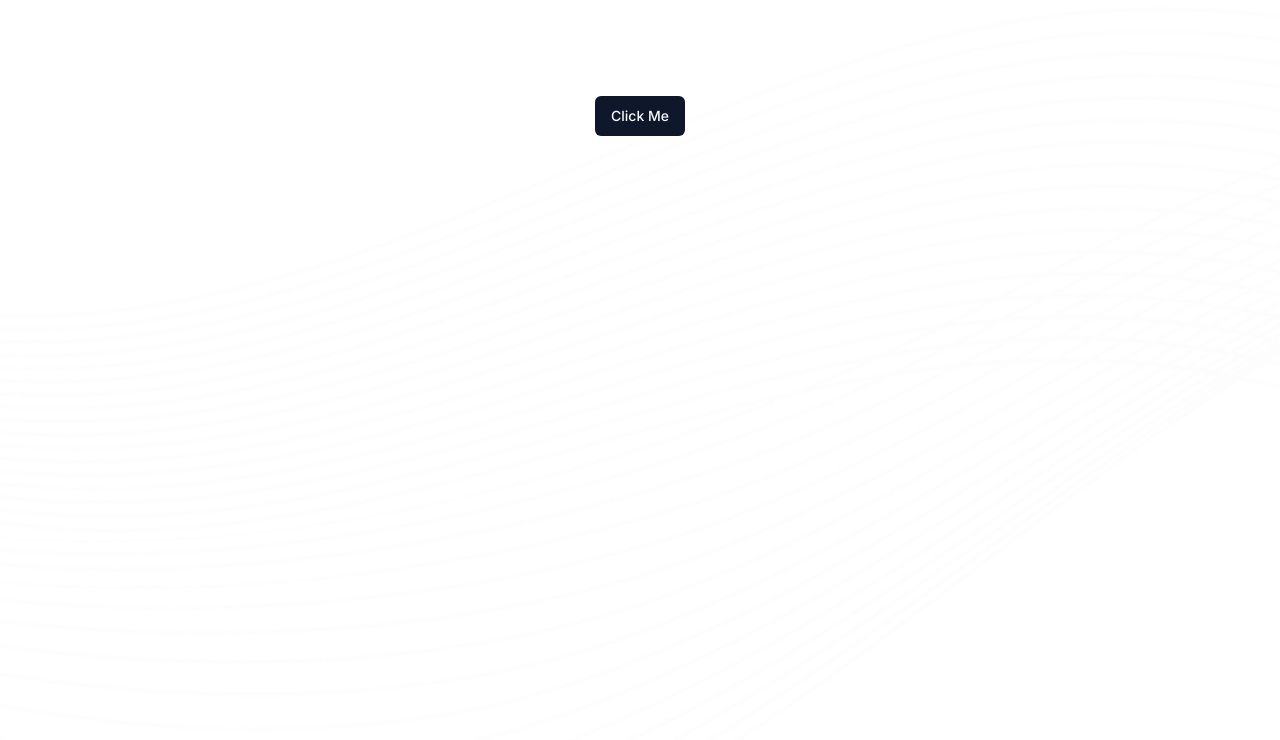
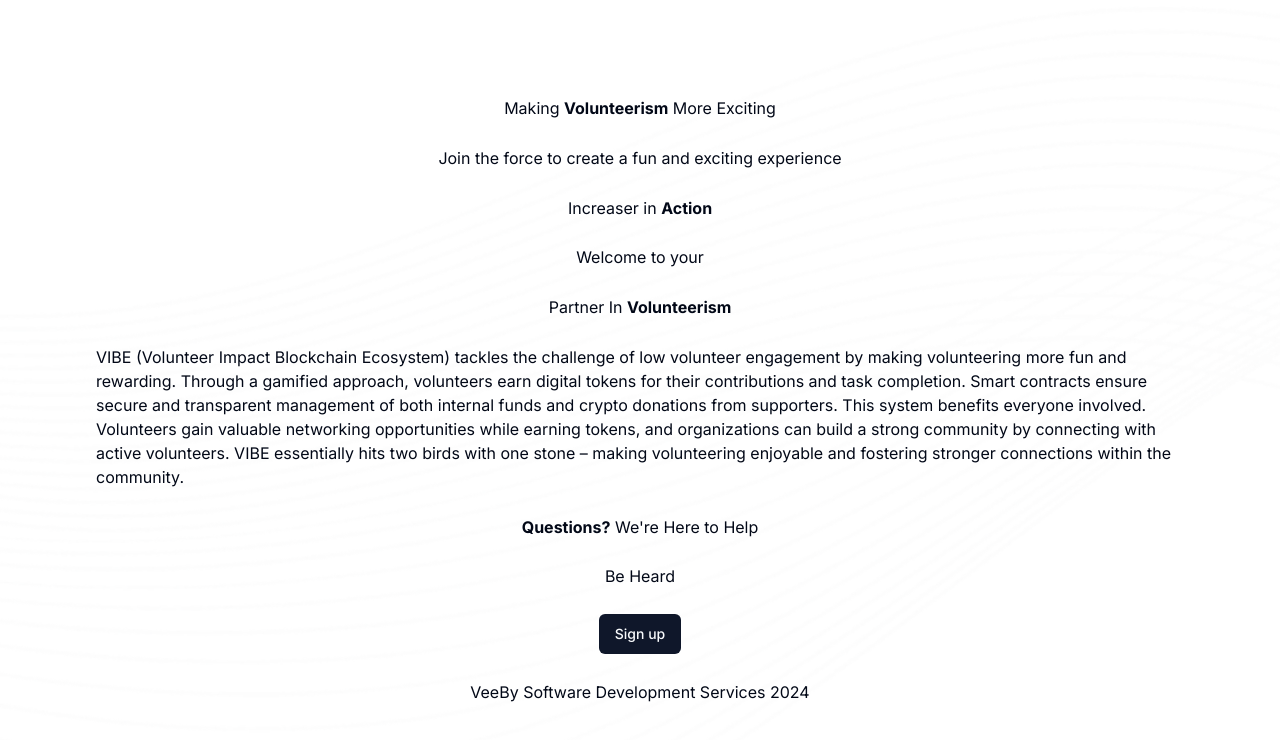
Before and after one commit to Rikitty/IThinkHackathon, a Next.js app in the folder src/VIBE_frontend/: page / in a window 1280 px wide. Shown: the top 740 px of the page. Built offline with nearby package versions, Linux system fonts and the light colour scheme.

Commit message:
Landing Page UI update, Prisma Update Version

```diff
--- a/src/VIBE_backend/package.json
+++ b/src/VIBE_backend/package.json
@@ -3,7 +3,7 @@
     "version": "0.0.0",
     "private": true,
     "dependencies": {
-        "@prisma/client": "^5.17.0",
+        "@prisma/client": "^5.18.0",
         "azle": "^0.19.0",
         "bcrypt": "^5.1.1",
         "cors": "^2.8.5",
@@ -16,7 +16,7 @@
         "@types/cors": "^2.8.17",
         "@types/express": "^4.17.21",
         "@types/jsonwebtoken": "^9.0.6",
-        "prisma": "^5.17.0",
+        "prisma": "^5.18.0",
         "ts-node": "^10.9.2"
     },
     "scripts": {
--- a/src/VIBE_frontend/src/app/page.tsx
+++ b/src/VIBE_frontend/src/app/page.tsx
@@ -3,7 +3,17 @@
 export default function Home() {
   return (
     <main className="flex min-h-screen flex-col items-center justify-between p-24">
-      <Button>Click Me</Button>
+      {/* <img src={imageSrc} alt="Volunteerism Image" className="image-style" /> */}
+      <p>Making <b>Volunteerism</b> More Exciting</p>
+      <p>Join the force to create a fun and exciting experience</p>
+      <p>Increaser in <b>Action</b></p>
+      <p>Welcome to your</p>
+      <p>Partner In <b>Volunteerism</b></p>
+      <p>VIBE (Volunteer Impact Blockchain Ecosystem) tackles the challenge of low volunteer engagement by making volunteering more fun and rewarding. Through a gamified approach, volunteers earn digital tokens for their contributions and task completion. Smart contracts ensure secure and transparent management of both internal funds and crypto donations from supporters. This system benefits everyone involved. Volunteers gain valuable networking opportunities while earning tokens, and organizations can build a strong community by connecting with active volunteers. VIBE essentially hits two birds with one stone – making volunteering enjoyable and fostering stronger connections within the community.</p>
+      <p><b>Questions?</b> We're Here to Help</p>
+      <p>Be Heard</p>
+      <Button>Sign up</Button>
+      <p>VeeBy Software Development Services 2024</p>
     </main>
   );
 }
```
Also changed, not shown: 1 other file (tests, documents, lock files or other folders).
